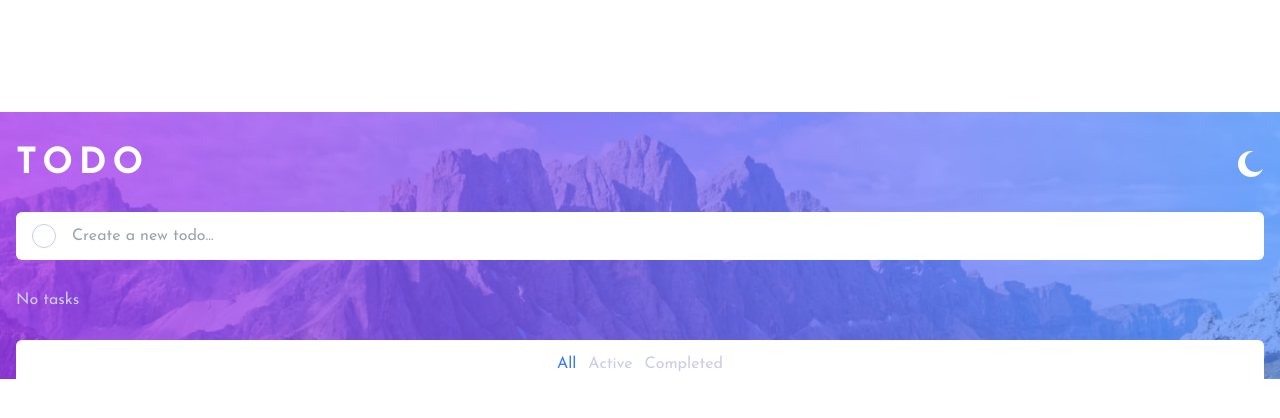
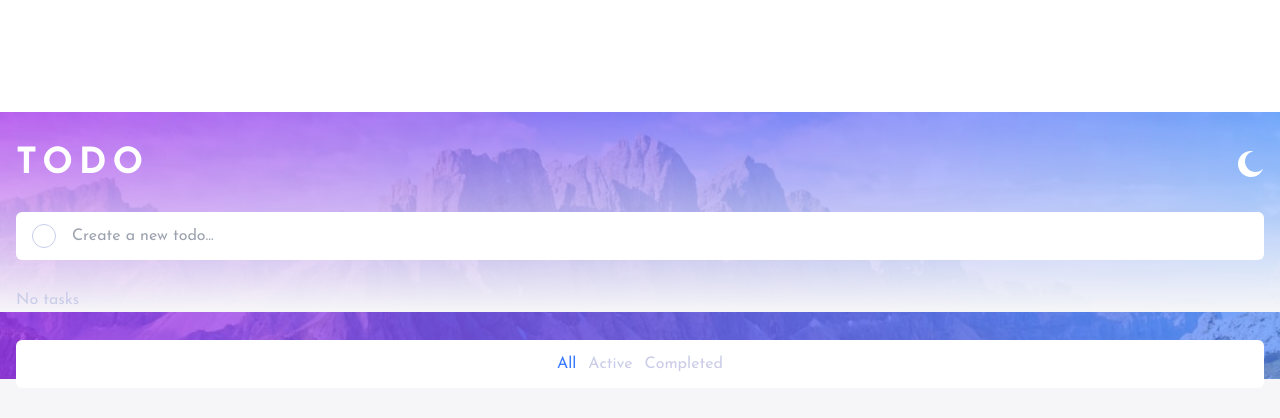
Before and after one commit to ShamirLeon/todo-app, a React (Vite) app: page / in a window 1280 px wide. Shown: the top 418 px of the page. Built offline with nearby package versions, Linux system fonts and the light colour scheme.

Commit message:
Fix: fix context. Feat: add img gradient

```diff
--- a/src/components/Layout.tsx
+++ b/src/components/Layout.tsx
@@ -12,9 +12,12 @@ export default function Layout({ children }: { children: React.ReactNode }) {
     const imageType = window.innerWidth > parseInt(Breakpoints.mobile) ? 'desktop' : 'mobile'
 
     return (
-        <div className="relative min-h-screen py-8">
-            <img src={`./images/bg-${imageType}-${styleMode}.jpg`} alt="" className="w-full absolute z-[-1] top-0"/>
-            <div className="container mx-auto  px-4">
+        <div className="relative min-h-screen py-8 bg-[#f6f6f8] dark:bg-Very-Dark-Blue">
+            <div>
+                <img src={`./images/bg-${imageType}-${styleMode}.jpg`} alt="" className="w-full absolute top-0 z-30"/>
+                <div className={`absolute top-0 w-full bg-gradient-to-t h-[200px] dark:from-Very-Dark-Blue from-[#f6f6f8] to-transparent z-40`}></div>
+            </div>
+            <div className="relative container mx-auto px-4 z-50 ">
                 {children}
             </div>
         </div>
--- a/src/context/toDoContext.tsx
+++ b/src/context/toDoContext.tsx
@@ -9,7 +9,8 @@ const initialContext: IToDoContext = {
     removeTodo: () => {},
     toggleStyleMode: () => {},
     toggleTodoCompleted: () => {},
-    clearCompleted: () => {}
+    clearCompleted: () => {},
+    filterToDoList: () => {}
 }
 
 export const ToDoContext = createContext<IToDoContext>(initialContext)
```
